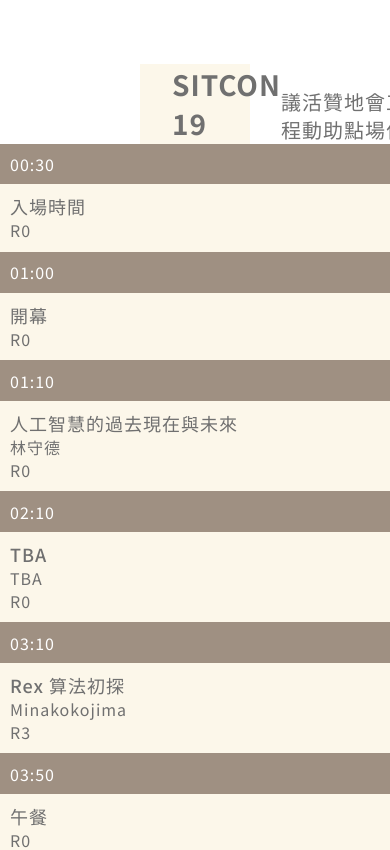
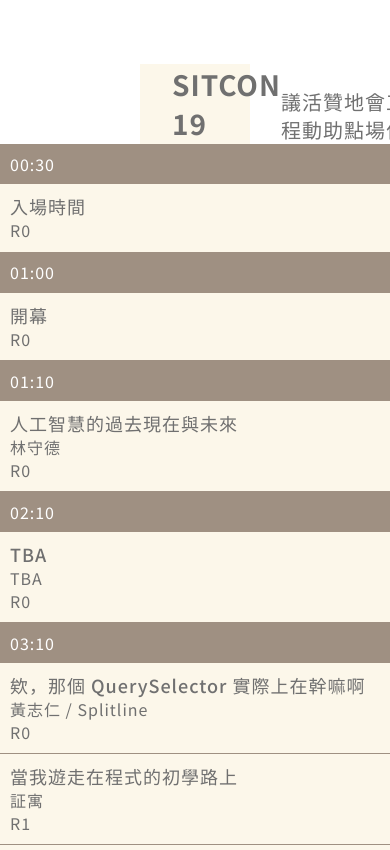
Before and after one commit to sitcon-tw/2019, a Vue app: page /2019/agenda in a window 390 px wide. Shown: the top 850 px of the page. Built offline with nearby package versions, Linux system fonts and the light colour scheme.

Commit message:
Layout: add agenda RWD

```diff
--- a/src/assets/scss/_session.scss
+++ b/src/assets/scss/_session.scss
@@ -10,7 +10,8 @@
     }
 
     @media screen and (max-width: 1200px) {
-      grid-template-columns: [MOBILE_START] 1fr [MOBILE_END];
+      display: flex;
+      flex-direction: column;
     }
   }
 
@@ -35,7 +36,6 @@
 
   &:not(&-time) {
     @media screen and (max-width: 1200px) {
-      margin-top: 2.5rem;
       border-bottom: 1px solid $tone_dark;
     }
   }
--- /dev/null
+++ b/src/components/SessionBoxMobile.vue
@@ -0,0 +1,35 @@
+<template>
+  <div>
+    <div class="session session-time">
+      <p>{{ data.time }}</p>
+    </div>
+    <session-box
+      v-for="(session, index) in data.sessions"
+      :key="`session-${index}`"
+      :data="session"
+      :isMobile="isMobile"
+    />
+  </div>
+</template>
+
+<script>
+import SessionBox from './SessionBox'
+
+export default {
+  components: {
+    SessionBox
+  },
+  props: {
+    data: {
+      type: Array | Object
+    },
+    time: {
+      type: String
+    },
+    isMobile: {
+      default: false,
+      type: Boolean
+    }
+  }
+}
+</script>
--- a/src/components/SessionTable.vue
+++ b/src/components/SessionTable.vue
@@ -1,11 +1,10 @@
 <template>
   <div>
-    <div class="session-table">
+    <div v-if="!isMobile" class="session-table">
       <div
         v-for="room in rooms"
         :key="room"
         class="session session-room"
-        :class="{ 'hide': isMobile }"
         :style="{
           'grid-column-start': `${room}`,
           'grid-row-start': 1
@@ -33,8 +32,16 @@
           'grid-column-start': `${session.broadcast ? 'R2' : session.room}`,
           'grid-column-end': `${session.broadcast ? 'END' : `${rooms[rooms.indexOf(session.room) + 1]}`}`,
           'grid-row-start': `${times.indexOf(formatTime(session.start)) + 2}`,
-          'grid-row-end': `${isMobile ? times.indexOf(formatTime(session.start)) + 3 :  times.indexOf(formatTime(session.end)) + 2}`
+          'grid-row-end': `${times.indexOf(formatTime(session.end)) + 2}`
         }"
+      />
+    </div>
+    <div v-else class="session-table">
+      <session-box-mobile
+        v-for="(session, index) in mobileSession"
+        :key="`session-${index}`"
+        :data="session"
+        :isMobile="isMobile"
       />
     </div>
     <session-popup v-if="popupData" :data="popupData" />
@@ -43,12 +50,14 @@
 
 <script>
 import SessionBox from './SessionBox'
+import SessionBoxMobile from './SessionBoxMobile'
 import SessionPopup from './SessionPopup'
 import _ from 'lodash'
 
 export default {
   components: {
     SessionBox,
+    SessionBoxMobile,
     SessionPopup
   },
   props: {
@@ -67,6 +76,17 @@ export default {
   computed: {
     sessions: function () {
       return this.parseSession()
+    },
+    mobileSession: function () {
+      let result = _.groupBy(this.sessions, data => data.start)
+      let keys = Object.keys(result)
+      let value = Object.values(result)
+      return keys.map((key, index) => ({
+        time: this.formatTime(new Date(key)),
+        sessions: value[index]
+      })).sort((a, b) => {
+        return a.time > b.time ? 1 : -1
+      })
     },
     times: function () {
       let result = []
```
